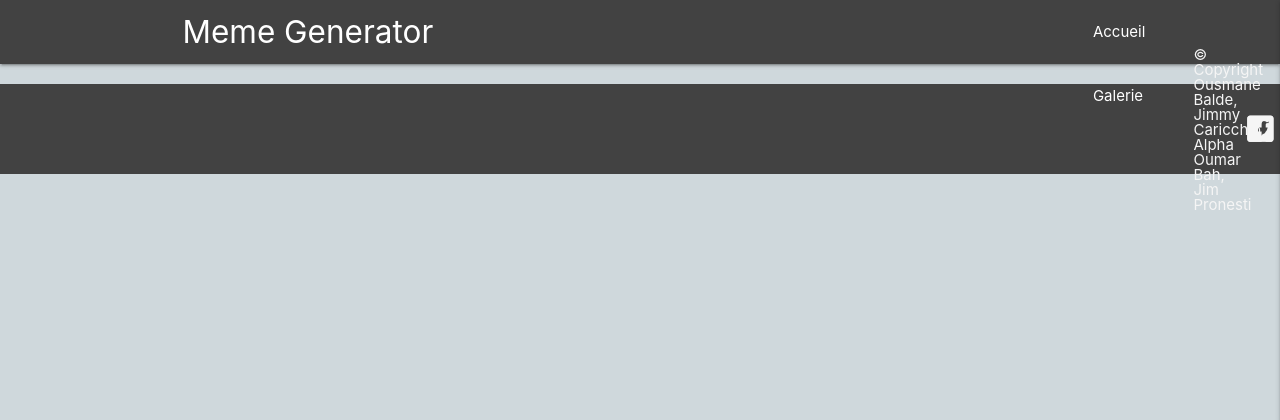
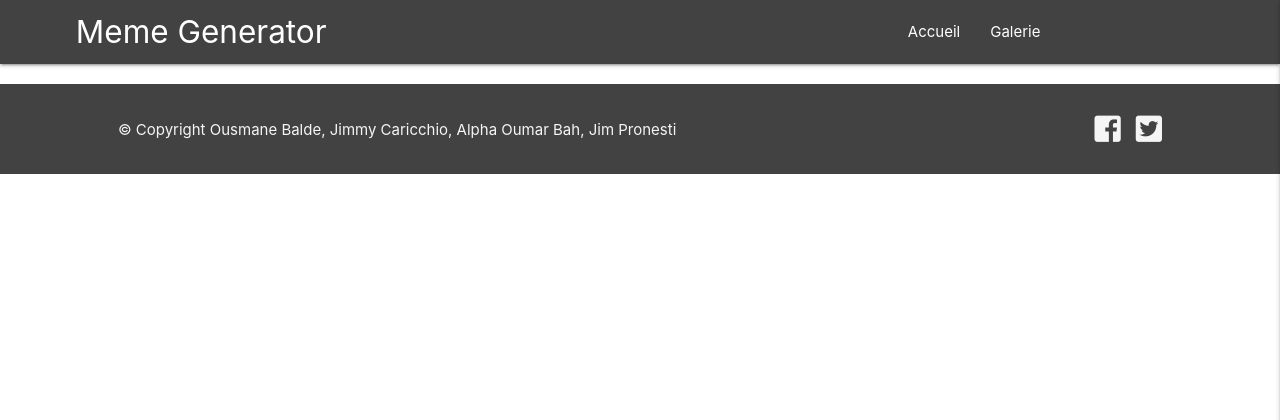
Before and after one commit to Draker21/MemesGenerator, a PHP site: the page made by app/view/Page/index.html.twig in a window 1280 px wide. Shown: the top 420 px of the page. Run offline with PHP 8.4, Linux system fonts and the light colour scheme; the template is opened without the code that fills it, so the values that code supplies are empty; some libraries are stand-ins or nearby versions.

Commit message:
Modification du view

```diff
--- a/app/controller/PageController.php
+++ b/app/controller/PageController.php
@@ -1,8 +1,11 @@
 <?php
 
 class PageController extends Controller {
+/* $recentMeme = Meme::displayLastGeneratedMeme(); */
+    public function index(){
 
-    public function index(){
+
+
         $template = $this->twig->loadTemplate('/Page/index.html.twig');
         echo $template->render(array());
     }
--- a/app/view/Layout/footer.html.twig
+++ b/app/view/Layout/footer.html.twig
@@ -12,6 +12,3 @@
     <script src="https://code.jquery.com/jquery-2.1.1.min.js"></script>
     <script src="https://cdnjs.cloudflare.com/ajax/libs/materialize/1.0.0-beta/js/materialize.min.js"></script>
     <script src="./app/assets/js/script.js"></script>
-</body>
-
-</html>
--- a/app/view/Layout/header.html.twig
+++ b/app/view/Layout/header.html.twig
@@ -1,33 +1,16 @@
-<!DOCTYPE html>
-<html>
-
-  <head>
-    <meta http-equiv="Content-Type" content="text/html; charset=UTF-8" />
-    <meta name="viewport" content="width=device-width, initial-scale=1, maximum-scale=1.0" />
-    <link href="./app/assets/css/reset.css" type="text/css" rel="stylesheet" media="screen,projection" />
-    <link rel="stylesheet" href="https://cdnjs.cloudflare.com/ajax/libs/materialize/1.0.0-beta/css/materialize.min.css">
-    <link rel="stylesheet" href="https://use.fontawesome.com/releases/v5.0.13/css/all.css" integrity="sha384-DNOHZ68U8hZfKXOrtjWvjxusGo9WQnrNx2sqG0tfsghAvtVlRW3tvkXWZh58N9jp" crossorigin="anonymous">
-    <link href="https://fonts.googleapis.com/icon?family=Material+Icons" rel="stylesheet">
-    <link href="./app/assets/css/style.css" type="text/css" rel="stylesheet" media="screen,projection" />
-        <title>MemeGenerator</title>
-</head>
-
-
-<body class="blue-grey lighten-4">
 <header class="">
         <nav class="grey darken-3 row">
-                <div class="nav-wrapper offset-s1 col s6">
-                  <a href="#!" class="offset-s1 col s6 brand-logo pl5prc mobile">Meme Generator</a>
-                  <a href="#" data-target="mobile-demo" class="sidenav-trigger floatRight"><i class="material-icons">menu</i></a>
+            <div class="nav-wrapper offset-s1 col s12 m6 l6">
+                <a href="#" class="offset-s1 col s10  brand-logo pl5prc mobile">Meme Generator</a>
+                <a href="#" data-target="mobile-demo" class="sidenav-trigger floatRight s2"><i class="material-icons">menu</i></a>
             </div>
 
-                <div class="offset-s3 col s1">
+            <div class="offset-s2 col s2">
                 <ul class="right hide-on-med-and-down">
                     <li><a href="badges.html">Accueil</a></li>
                     <li><a href="badges.html">Galerie</a></li>
                 </ul>
             </div>
-
         </nav>
 
             <ul class="sidenav grey darken-3" id="mobile-demo">
--- a/app/view/Layout/layout.html.twig
+++ b/app/view/Layout/layout.html.twig
@@ -1,11 +1,15 @@
 <!DOCTYPE html>
-<html lang="en">
-<head>
-    <meta charset="UTF-8">
-    <meta name="viewport" content="width=device-width, initial-scale=1.0">
-    <meta http-equiv="X-UA-Compatible" content="ie=edge">
-    <title>{% block title %} Cinelike {% endblock %}</title>
-</head>
+<html lang="fr">
+    <head>
+        <meta http-equiv="Content-Type" content="text/html; charset=UTF-8" />
+        <meta name="viewport" content="width=device-width, initial-scale=1, maximum-scale=1.0" />
+        <link href="./app/assets/css/reset.css" type="text/css" rel="stylesheet" media="screen,projection" />
+        <link rel="stylesheet" href="https://cdnjs.cloudflare.com/ajax/libs/materialize/1.0.0-beta/css/materialize.min.css">
+        <link rel="stylesheet" href="https://use.fontawesome.com/releases/v5.0.13/css/all.css" integrity="sha384-DNOHZ68U8hZfKXOrtjWvjxusGo9WQnrNx2sqG0tfsghAvtVlRW3tvkXWZh58N9jp" crossorigin="anonymous">
+        <link href="https://fonts.googleapis.com/icon?family=Material+Icons" rel="stylesheet">
+        <link href="./app/assets/css/style.css" type="text/css" rel="stylesheet" media="screen,projection" />
+        <title>{% block title %} Meme Generator {% endblock %}</title>
+    </head>
 <body>
     {% include '/Layout/header.html.twig' %}
     {% block content %}
--- a/app/view/Page/index.html.twig
+++ b/app/view/Page/index.html.twig
@@ -1,7 +1,7 @@
 {% extends 'Layout/layout.html.twig' %}
 
 {% block title %}
-    {{ parent() }} - Home</title>
+    {{ parent() }} - Home
 {% endblock %}
 
 {% block content %}
--- a/requêteSQL.txt
+++ /dev/null
@@ -1,5 +0,0 @@
-SELECT mem_pseudo, mem_image, mem_createdAt FROM `meme` ORDER BY mem_createdAt ASC LIMIT 5;
-
-SELECT * FROM `meme` ORDER BY mem_createdAt ASC;
-
-INSERT INTO `meme` (mem_id,mem_pseudo,mem_image,mem_createdAt) VALUES ("",$_POST['idInputPseudo'], ,<?php NOW() ?>
```
Lines whose indentation alone changed are shown as unchanged.
